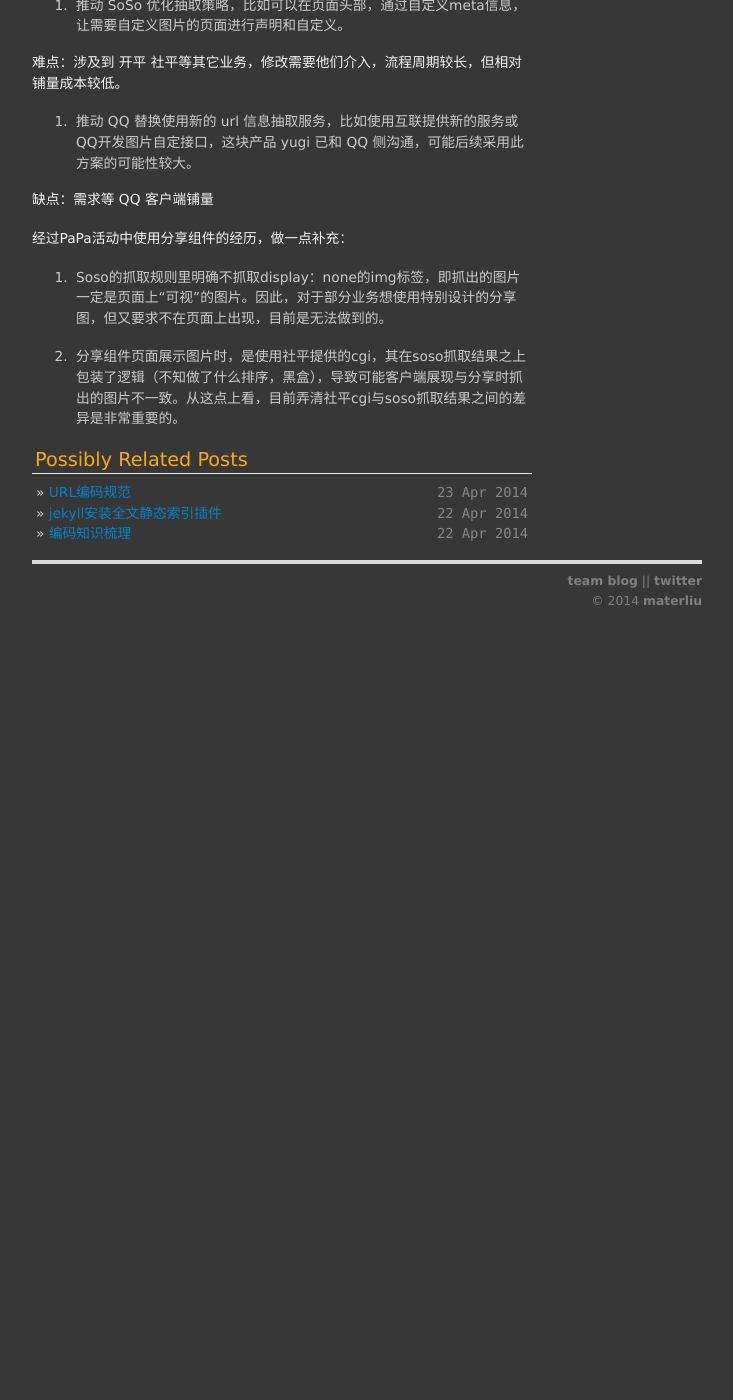
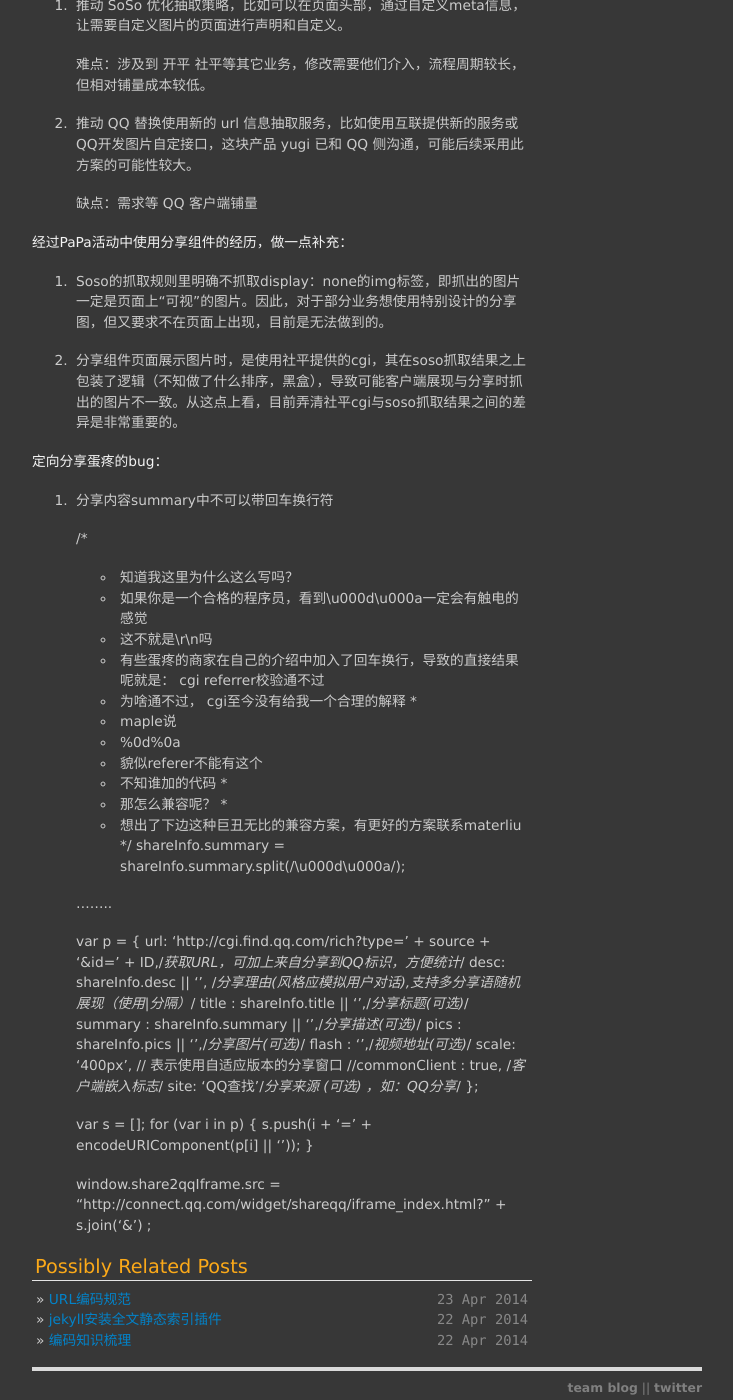
Before and after one commit to materliu/materliu.github.io, a Jekyll site: the page built from all/tencent/_posts/2014-04-15-QQ_special_share.md, in a window 1280 px wide and 1400 px high, scrolled down 1048 px. Shown: the whole window, without its empty margins (273-1006 px from the left). Built offline with Jekyll 4.4.1, drawn with Linux system fonts in a browser that asks for light colours; Markdown is read by kramdown in place of the engine named in the settings; before the commit the page ends 1678 px from its top, so only the background shows below that.

Commit message:
定向分享bug添加

```diff
--- a/all/tencent/_posts/2014-04-15-QQ_special_share.md
+++ b/all/tencent/_posts/2014-04-15-QQ_special_share.md
@@ -42,13 +42,58 @@ SoSo抽取策略缺陷：
 
 1. 推动 SoSo 优化抽取策略，比如可以在页面头部，通过自定义meta信息，让需要自定义图片的页面进行声明和自定义。
 
-难点：涉及到 开平 社平等其它业务，修改需要他们介入，流程周期较长，但相对铺量成本较低。
+    难点：涉及到 开平 社平等其它业务，修改需要他们介入，流程周期较长，但相对铺量成本较低。
 
 2. 推动 QQ 替换使用新的 url 信息抽取服务，比如使用互联提供新的服务或QQ开发图片自定接口，这块产品 yugi 已和 QQ 侧沟通，可能后续采用此方案的可能性较大。
 
-缺点：需求等 QQ 客户端铺量
+    缺点：需求等 QQ 客户端铺量
 
 经过PaPa活动中使用分享组件的经历，做一点补充：
+
 1. Soso的抓取规则里明确不抓取display：none的img标签，即抓出的图片一定是页面上“可视”的图片。因此，对于部分业务想使用特别设计的分享图，但又要求不在页面上出现，目前是无法做到的。
 
 2. 分享组件页面展示图片时，是使用社平提供的cgi，其在soso抓取结果之上包装了逻辑（不知做了什么排序，黑盒），导致可能客户端展现与分享时抓出的图片不一致。从这点上看，目前弄清社平cgi与soso抓取结果之间的差异是非常重要的。
+
+
+定向分享蛋疼的bug：
+
+1. 分享内容summary中不可以带回车换行符
+
+    /*
+     * 知道我这里为什么这么写吗？
+     * 如果你是一个合格的程序员，看到\u000d\u000a一定会有触电的感觉
+     * 这不就是\r\n吗
+     * 有些蛋疼的商家在自己的介绍中加入了回车换行，导致的直接结果呢就是： cgi referrer校验通不过
+     * 为啥通不过， cgi至今没有给我一个合理的解释
+     *
+     * maple说
+     * %0d%0a
+     * 貌似referer不能有这个
+     * 不知谁加的代码
+     *
+     * 那怎么兼容呢？
+     *
+     * 想出了下边这种巨丑无比的兼容方案，有更好的方案联系materliu
+     */
+    shareInfo.summary = shareInfo.summary.split(/\u000d\u000a/);
+
+    ........
+
+    var p = {
+        url: 'http://cgi.find.qq.com/rich?type=' + source + '&id=' + ID,/*获取URL，可加上来自分享到QQ标识，方便统计*/
+        desc: shareInfo.desc || '', /*分享理由(风格应模拟用户对话),支持多分享语随机展现（使用|分隔）*/
+        title : shareInfo.title || '',/*分享标题(可选)*/
+        summary : shareInfo.summary || '',/*分享描述(可选)*/
+        pics : shareInfo.pics || '',/*分享图片(可选)*/
+        flash : '',/*视频地址(可选)*/
+        scale: '400px',    // 表示使用自适应版本的分享窗口
+        //commonClient : true, /*客户端嵌入标志*/
+        site: 'QQ查找'/*分享来源 (可选) ，如：QQ分享*/
+    };
+
+    var s = [];
+    for (var i in p) {
+        s.push(i + '=' + encodeURIComponent(p[i] || ''));
+    }
+
+    window.share2qqIframe.src = "http://connect.qq.com/widget/shareqq/iframe_index.html?" + s.join('&') ;
```
